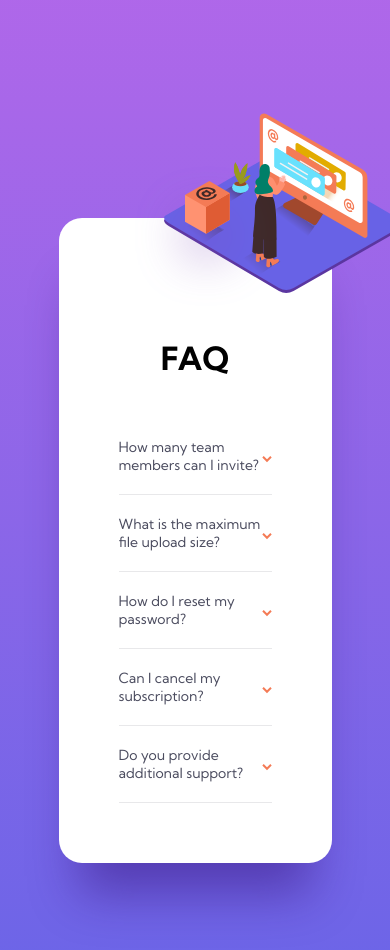
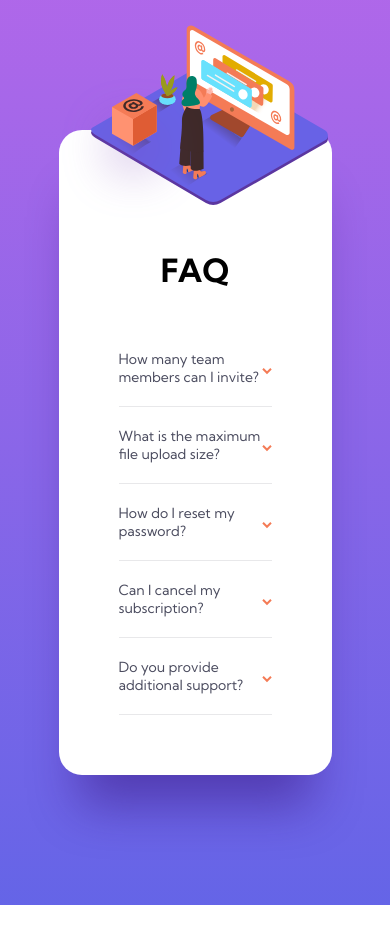
Before and after one commit to taariqamozilla/FEM-Accordion-Card, a plain HTML site: page index.html in a window 390 px wide. After the commit the page ends 905 px from the top, so only its background shows below. Drawn offline with Linux system fonts and the light colour scheme.

Commit message:
Height, Image Positioning, etc

```diff
--- a/style.css
+++ b/style.css
@@ -14,10 +14,12 @@
 body{
     background: linear-gradient(var(--softviolet), var(--softblue));
     background-repeat: no-repeat;
-    min-height: 1080px;
+    min-height: 100vh;
     display: grid;
     place-items: center;
     font-family: 'Kumbh Sans', sans-serif;
+    padding-top: 130px;
+    padding-bottom: 130px;
 }
 
 .card{
@@ -86,6 +88,7 @@ button img{
     color: #4B4C5F;
     font-family: 'Kumbh Sans', sans-serif;
     width: 100%;
+    cursor: pointer;
 
 }
 .accordion-content{
@@ -121,8 +124,8 @@ li{
     .mobile-hero{
         display: inline;
         position: absolute;
-        left: 28%;
         top: -105px;
+        align-self: center;
     }
 
 }
```
